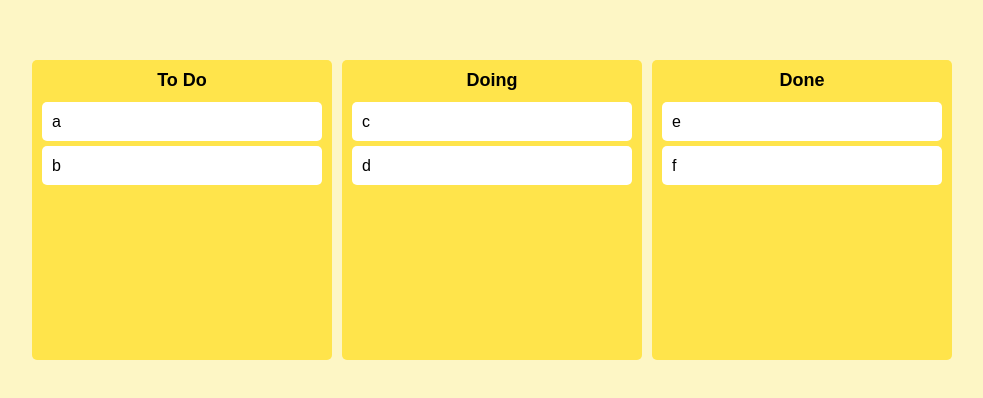
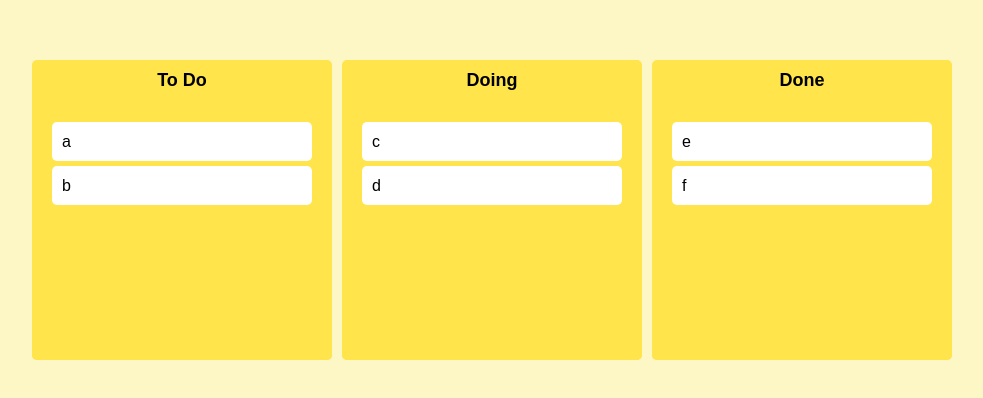
Before and after one commit to Inginginging/trello_clone, a React (Create React App) app: page / in a window 1280 px wide. Shown: the part 190-588 px from the top of the page, without its empty margins (148-1131 px from the left). Built offline with nearby package versions, Linux system fonts and the light colour scheme.

Commit message:
draggable snapshot

```diff
--- a/src/Components/Board.tsx
+++ b/src/Components/Board.tsx
@@ -4,13 +4,13 @@ import DraggableCard from "./DraggableCard";
 
 const Wrapper = styled.div`
   width: 300px;
-  padding: 20px 10px;
   padding-top: 10px;
   background-color: ${(props) => props.theme.boardColor};
   border-radius: 5px;
   min-height: 300px;
   display: flex;
   flex-direction: column;
+  overflow: hidden;
 `;
 const Title = styled.h2`
   text-align: center;
@@ -32,6 +32,7 @@ const Area = styled.div<IAreaProps>`
       : props.theme.boardColor};
   flex-grow: 1;
   transition: background-color 0.5s ease-in-out;
+  padding: 20px;
 `;
 
 interface IBoardProps {
--- a/src/Components/DraggableCard.tsx
+++ b/src/Components/DraggableCard.tsx
@@ -2,11 +2,13 @@ import React from "react";
 import { Draggable } from "react-beautiful-dnd";
 import styled from "styled-components";
 
-const Card = styled.div`
+const Card = styled.div<{ isDragging: boolean }>`
   border-radius: 5px;
   margin-bottom: 5px;
   padding: 10px 10px;
   background-color: ${(props) => props.theme.cardColor};
+  box-shadow: ${(props) =>
+    props.isDragging ? "0px 2px 5px rgba(0, 0, 0, 0.5)" : "none"};
 `;
 
 interface IDraggableCardProps {
@@ -17,8 +19,9 @@ interface IDraggableCardProps {
 function DraggableCard({ toDo, index }: IDraggableCardProps) {
   return (
     <Draggable key={toDo} draggableId={toDo} index={index}>
-      {(provided) => (
+      {(provided, snapshot) => (
         <Card
+          isDragging={snapshot.isDragging}
           {...provided.dragHandleProps}
           {...provided.draggableProps}
           ref={provided.innerRef}
```
